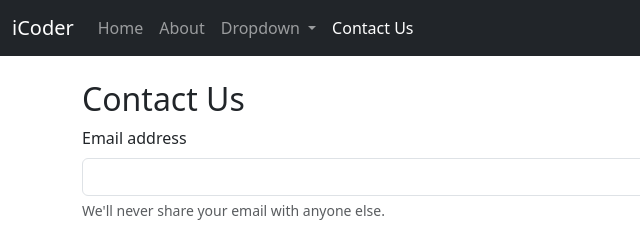
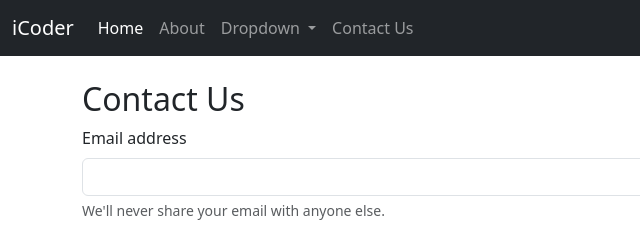
Before and after one commit to VishalBhelonde07/iCoderBootstrap, a plain HTML site: page contact.html in a window 1280 px wide. Shown: the top 234 px of the page, 0-640 px from the left. Drawn offline with nearby package versions, Linux system fonts and the light colour scheme.

Commit message:
Update contact.html

```diff
--- a/contact.html
+++ b/contact.html
@@ -28,33 +28,28 @@
                     id="navbarSupportedContent">
                     <ul class="navbar-nav me-auto mb-2 mb-lg-0">
             <li class="nav-item">
-                            <a class="nav-link" aria-current="page"
-                                href="/index.html">Home</a>
+              <a class="nav-link active" aria-current="page" href="/iCoderBootstrap/index.html">Home</a>
             </li>
-                        <li class="nav-item ">
-                            <a class="nav-link " href="/about.html">About</a>
+            <li class="nav-item">
+              <a class="nav-link" href="/iCoderBootstrap/about.html">About</a>
             </li>
             <li class="nav-item dropdown">
-                            <a class="nav-link dropdown-toggle" href="#"
-                                role="button" data-bs-toggle="dropdown"
-                                aria-expanded="false">
+              <a class="nav-link dropdown-toggle" href="#" role="button"
+                data-bs-toggle="dropdown" aria-expanded="false">
                 Dropdown
               </a>
               <ul class="dropdown-menu">
                 <li><a class="dropdown-item" href="#">Technology</a></li>
-                                <li><a class="dropdown-item" href="#">Web
-                                        Development</a></li>
+                <li><a class="dropdown-item" href="#">Web Development</a></li>
                 <li>
                   <hr class="dropdown-divider">
                 </li>
                 <li><a class="dropdown-item" href="#">Support</a></li>
-                                <li><a class="dropdown-item" href="#">Write for
-                                        Us</a></li>
+                <li><a class="dropdown-item" href="#">Write for Us</a></li>
               </ul>
             </li>
             <li class="nav-item">
-                            <a class="nav-link active" href="/contact.html">Contact
-                                Us</a>
+              <a class="nav-link" href="/iCoderBootstrap/contact.html">Contact Us</a>
             </li>
           </ul>
                     <form class="d-flex" role="search">
```
Lines whose indentation alone changed are shown as unchanged.
